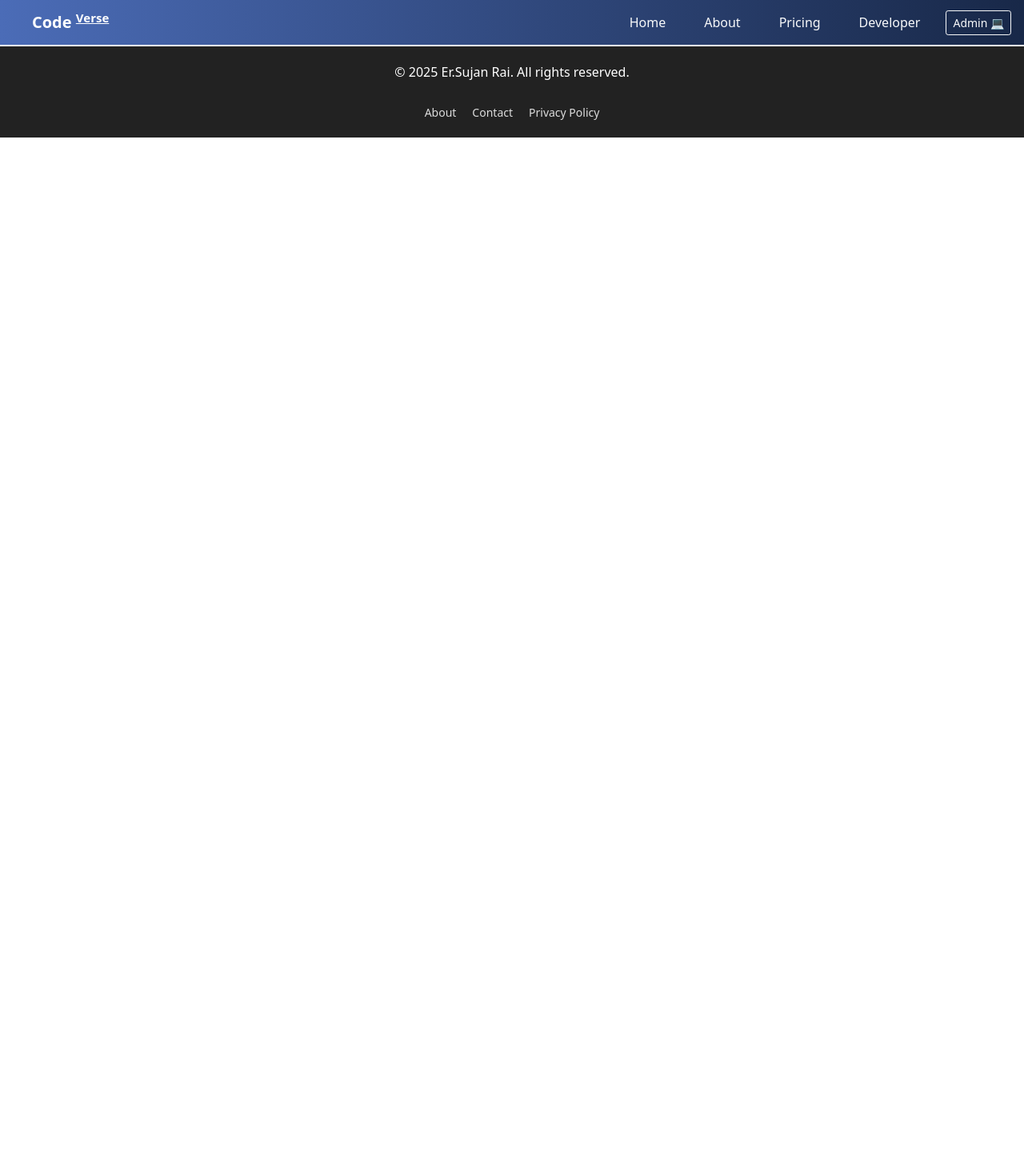
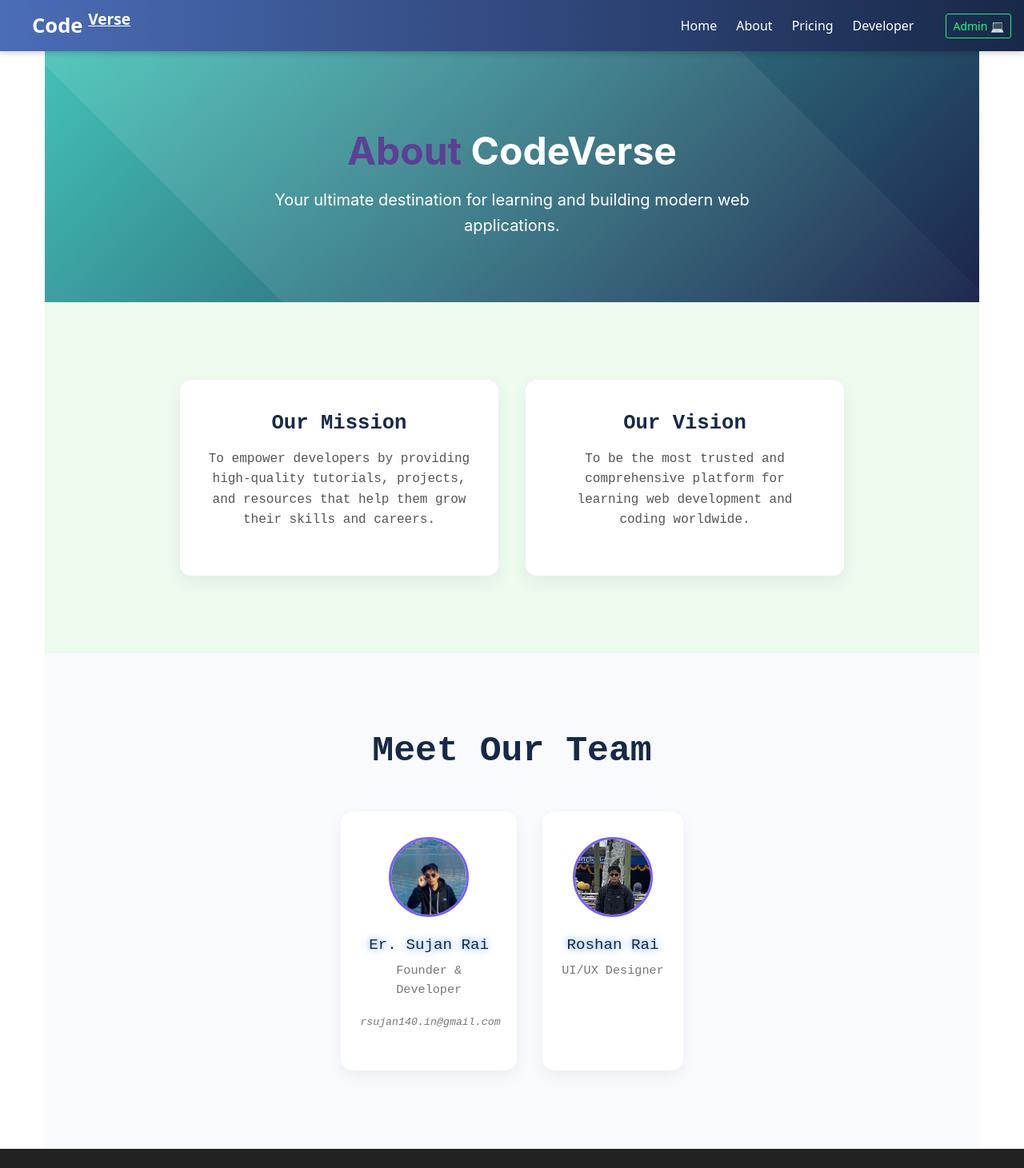
Before and after one commit to Sujan-Rai-426/Blog_CodeVerse, a React (Vite) app in the folder Frontend/: page /About in a window 1280 px wide. Shown: the top 1461 px of the page at 80% size. Before the commit the page ends 800 px from the top, so only its background shows below. Built offline with nearby package versions, Linux system fonts and the light colour scheme; no server answers; the HTML template or start-up script is replaced by a standard one.

Commit message:
Navbar.jsx and About.jsx with their CSS updated

```diff
--- a/Frontend/src/App.jsx
+++ b/Frontend/src/App.jsx
@@ -6,6 +6,7 @@ import { BrowserRouter as Router, Routes, Route} from 'react-router-dom';
 
 import Navbar from './components/Navbar.jsx'
 import Home from './pages/Home.jsx'
+import About from './pages/About.jsx'
 import Footer from './components/Footer.jsx'
 import Frontend_Tutorial_Solution from './pages/Frontend_Tutorial_Solution.jsx';
 import Backend_Tutorial_Solution from './pages/Backend_Tutorial_Solution.jsx';
@@ -25,6 +26,7 @@ function App() {
             <div className="container">
                   <Routes>
                       <Route exact path='/'  element={ <Home/> } />
+                      <Route exact path='/About'  element={ <About/> } />
 
                       <Route exact path='/Frontend_Tutorial_Solution/:topicID'  element={ <Frontend_Tutorial_Solution/> } />
                       <Route exact path='/Backend_Tutorial_Solution/:topicID'  element={ <Backend_Tutorial_Solution/> } />
--- /dev/null
+++ b/Frontend/src/assets/css/About.css
@@ -0,0 +1,168 @@
+/* =========================
+    Global Styles
+========================= */
+.about-page {
+    font-family: 'Inter', 'Segoe UI', Tahoma, Geneva, Verdana, sans-serif;
+    color: #333;
+    line-height: 1.6;
+    background-color: #f9fafe;
+}
+
+/* =========================
+    Hero Section
+========================= */
+.about-hero {
+    background: linear-gradient(135deg, #34bdb0eb, #1b244b);
+    color: #fff;
+    padding: 6rem 1rem 4rem 1rem;
+    text-align: center;
+    position: relative;
+    overflow: hidden;
+}
+
+.about-hero::before {
+    content: '';
+    position: absolute;
+    width: 200%;
+    height: 200%;
+    background: radial-gradient(circle at 30% 30%, rgba(255, 255, 255, 0.15), transparent 70%);
+    transform: rotate(45deg);
+    top: -50%;
+    left: -50%;
+}
+
+.about-hero h1 {
+    font-size: 3rem;
+    font-weight: 700;
+    margin-bottom: 1rem;
+}
+.about-hero h1 span {
+    color: #ffffff;
+}
+.about-hero p {
+    font-size: 1.25rem;
+    margin-top: 0.5rem;
+    max-width: 700px;
+    margin-left: auto;
+    margin-right: auto;
+}
+
+/* =========================
+    Mission & Vision Section
+========================= */
+.mission-vision {
+    padding: 6rem 1rem;
+    background-color: #edfaee;
+}
+.mission-vision .container {
+    display: flex;
+    flex-wrap: wrap;
+    gap: 2rem;
+    justify-content: center;
+}
+.mission-vision .card {
+    background: #fff;
+    border-radius: 15px;
+    padding: 2.5rem 2rem;
+    flex: 1 1 300px;
+    max-width: 400px;
+    text-align: center;
+    box-shadow: 0 8px 20px rgba(0,0,0,0.05);
+    transition: transform 0.4s ease, box-shadow 0.4s ease;
+}
+.mission-vision .card:hover {
+    transform: translateY(-10px);
+    box-shadow: 0 20px 40px rgba(0,0,0,0.12);
+}
+.mission-vision h2 {
+    color: #182848;
+    font-size: 1.6rem;
+    margin-bottom: 1rem;
+}
+.mission-vision p {
+    color: #555;
+    font-size: 1rem;
+}
+
+/* =========================
+    Team Section
+========================= */
+.team-section {
+    padding: 6rem 1rem;
+    text-align: center;
+}
+.team-section h2 {
+    font-size: 2.8rem;
+    margin-bottom: 3rem;
+    color: #182848;
+    font-weight: 700;
+}
+.team-cards {
+    display: flex;
+    flex-wrap: wrap;
+    gap: 2rem;
+    justify-content: center;
+}
+.team-card {
+    background: #fff;
+    border-radius: 15px;
+    padding: 2rem 1.5rem;
+    max-width: 220px;
+    text-align: center;
+    transition: transform 0.4s ease, box-shadow 0.4s ease, background 0.3s ease;
+    box-shadow: 0 8px 20px rgba(0,0,0,0.05);
+}
+.team-card:hover {
+    transform: translateY(-10px);
+    box-shadow: 0 20px 40px rgba(0,0,0,0.12);
+    background: linear-gradient(145deg, #4b6cb7, #182848);
+    color: #fff;
+}
+.team-card img {
+    width: 100px;
+    height: 100px;
+    object-fit: cover;
+    border-radius: 50%;
+    margin-bottom: 1rem;
+    border: 3px solid #7a5dfe;
+    transition: transform 0.3s ease;
+}
+.team-card:hover img {
+    transform: scale(1.1);
+    box-shadow: 0 0 10px rgba(0, 123, 255, 0.8);
+}
+.team-card h3 {
+    margin: 0.5rem 0;
+    font-size: 1.2rem;
+    color: #182848; /* base dark blue for contrast */
+    transition: color 0.3s ease;
+    text-shadow: 0 0 10px rgba(0, 123, 255, 0.8);
+}
+/* Text color changes on hover */
+.team-card:hover h3 {
+    color: #d7fbf7; /* same gold accent */
+}
+.team-card p {
+    font-size: 0.95rem;
+    color: #777;
+}
+.team-card:hover p {
+    color: #f0e68c;
+}
+
+/* =========================
+    Responsive Adjustments
+========================= */
+@media (max-width: 992px) {
+    .mission-vision .container,
+    .team-cards {
+        flex-direction: column;
+        align-items: center;
+    }
+    .about-hero h1 {
+        font-size: 2.4rem;
+    }
+    .about-hero p {
+        font-size: 1.1rem;
+    }
+}
--- a/Frontend/src/assets/css/Navbar.css
+++ b/Frontend/src/assets/css/Navbar.css
@@ -1,30 +1,96 @@
-/* Navbar */
+/* =========================
+    Navbar Styles
+========================= */
 .navbar-custom {
     background: linear-gradient(90deg, #4b6cb7, #182848);
     padding: 0.5rem 1rem;
+    box-shadow: 0 2px 8px rgba(0,0,0,0.2);
 }
 
-/* Sidebar */
+/* Navbar Brand */
+.navbar-brand {
+    font-size: 1.6rem;
+    font-weight: bold;
+    color: #fff;
+    transition: color 0.3s ease;
+}
+.navbar-brand:hover {
+    color: #14fb78;
+}
+
+/* Desktop navbar links row */
+.navbar-custom .navbar-nav {
+    flex-direction: row; /* horizontal row for desktop */
+}
+
+.navbar-custom .navbar-nav .nav-link {
+    position: relative;
+    color: #fff;
+    font-weight: 500;
+    margin-right: 1.5rem;
+    text-decoration: none;
+    transition: color 0.3s ease;
+    white-space: nowrap;
+}
+
+/* Hover color + underline animation */
+.navbar-custom .navbar-nav .nav-link:hover {
+    color: #14fb78;
+    font-size: 1.04rem;
+    transition: ease-in(0.1sec);
+}
+.navbar-custom .navbar-nav .nav-link::after {
+    content: '';
+    position: absolute;
+    left: 0;
+    bottom: -4px;
+    width: 0%;
+    height: 2px;
+    background-color: #14fb78;
+    transition: width 0.3s ease;
+}
+.navbar-custom .navbar-nav .nav-link:hover::after,
+.navbar-custom .navbar-nav .nav-link.active::after {
+    width: 100%;
+}
+
+/* Admin button */
+.navbar .btn-outline-light {
+    border-color: #14fb78;
+    color: #14fb78;
+    transition: all 0.3s ease;
+}
+.navbar .btn-outline-light:hover {
+    background-color: #14fb78;
+    color: #182848;
+}
+
+/* =========================
+    Sidebar Styles
+========================= */
 .sidebar {
     position: fixed;
     top: 0;
-    right: -300px; /* hidden by default on the right */
+    right: -40vw; /* hidden by default */
     width: 40vw;
+    max-width: 300px;
     height: 100%;
-    background: rgba(24, 40, 72, 0.7); /* glass background */
-    backdrop-filter: blur(10px); /* frosted glass effect */
+    background: rgba(24, 40, 72, 0.7); /* glass effect */
+    backdrop-filter: blur(10px);
     color: #fff;
     padding-top: 60px;
-    transition: all 0.3s ease;
+    transition: right 0.3s ease;
     z-index: 1000;
     box-shadow: -4px 0 15px rgba(0,0,0,0.2);
     border-left: 1px solid rgba(255,255,255,0.1);
 }
 
+/* Open state */
 .sidebar.open {
     right: 0;
 }
 
+/* Close button */
 .sidebar .close-btn {
     position: absolute;
     top: 15px;
@@ -36,12 +102,12 @@
     cursor: pointer;
 }
 
+/* Sidebar nav links */
 .sidebar-nav {
     list-style: none;
     padding: 0;
     margin: 0;
 }
-
 
 .sidebar-nav li {
     margin: 2rem 0;
@@ -49,17 +115,35 @@
 }
 
 .sidebar-nav li a {
+    position: relative;
     color: #fff;
     text-decoration: none;
     font-size: 1.2rem;
     transition: color 0.3s ease;
 }
 
+/* Hover effect for sidebar links */
 .sidebar-nav li a:hover {
     color: #ffd700;
 }
+.sidebar-nav li a::after {
+    content: '';
+    position: absolute;
+    left: 0;
+    bottom: -4px;
+    width: 0%;
+    height: 2px;
+    background-color: #ffd700;
+    transition: width 0.3s ease;
+}
+.sidebar-nav li a:hover::after,
+.sidebar-nav li a.active::after {
+    width: 100%;
+}
 
-/* Overlay */
+/* =========================
+    Overlay Styles
+========================= */
 .overlay {
     position: fixed;
     top: 0;
@@ -70,9 +154,20 @@
     z-index: 900;
 }
 
-/* Hide sidebar in large screens */
+/* =========================
+    Responsive Adjustments
+========================= */
 @media (min-width: 992px) {
     .sidebar {
         display: none;
     }
+    .navbar .d-none.d-lg-flex {
+        display: flex !important;
+    }
 }
+
+@media (max-width: 991px) {
+    .navbar-nav {
+        display: none; /* hide desktop links on mobile */
+    }
+}
--- a/Frontend/src/components/Navbar.jsx
+++ b/Frontend/src/components/Navbar.jsx
@@ -9,33 +9,35 @@ function Navbar() {
 
     return (
         <>
-            {/* Top Navbar */}
+            {/* Top Desktop Navbar */}
             <nav className="navbar navbar-dark navbar-custom sticky-top d-flex justify-content-between px-3">
                 <Link className="navbar-brand fw-bold px-4" to="/">
                     Code <sup><u>Verse</u></sup>
                 </Link>
 
+                {/* Hamburger button for mobile */}
                 <button className="btn btn-outline-light d-lg-none" onClick={toggleSidebar}>
                     ☰
                 </button>
 
-                <div className="d-none d-lg-flex align-items-center">
-                    <Link to="/" className="nav-link text-light me-3">Home</Link>
-                    <Link to="/" className="nav-link text-light me-3">About</Link>
-                    <Link to="/" className="nav-link text-light me-3">Pricing</Link>
-                    <Link to="https://www.sujan140.com.np" target="_blank" rel="noopener noreferrer" className="nav-link text-light me-3">Developer</Link>
-                    <Link to="http://127.0.0.1:8000/admin/" className="btn btn-outline-light btn-sm">Admin 💻</Link>
+                {/* Desktop links */}
+                <div className="d-none d-lg-flex align-items-center navbar-nav">
+                    <Link to="/" className="nav-link">Home</Link>
+                    <Link to="/About" className="nav-link">About</Link>
+                    <Link to="/" className="nav-link">Pricing</Link>
+                    <a href="https://www.sujan140.com.np" target="_blank" rel="noopener noreferrer" className="nav-link">Developer</a>
+                    <Link to="http://127.0.0.1:8000/admin/" className="btn btn-outline-light btn-sm ms-3">Admin 💻</Link>
                 </div>
             </nav>
 
-            {/* Sidebar for small screens */}
+            {/* Sidebar for mobile */}
             <div className={`sidebar ${sidebarOpen ? 'open' : ''}`}>
                 <button className="close-btn" onClick={toggleSidebar}>×</button>
                 <ul className="sidebar-nav">
                     <li><Link to="/" onClick={toggleSidebar}>Home</Link></li>
                     <li><Link to="/" onClick={toggleSidebar}>About</Link></li>
                     <li><Link to="/" onClick={toggleSidebar}>Pricing</Link></li>
-                        <li><Link to="https://www.sujan140.com.np" target="_blank" rel="noopener noreferrer" onClick={toggleSidebar}>Developer</Link></li>
+                    <li><a href="https://www.sujan140.com.np" target="_blank" rel="noopener noreferrer" onClick={toggleSidebar}>Developer</a></li>
                     <li><Link to="http://127.0.0.1:8000/admin/" onClick={toggleSidebar}>Admin 💻</Link></li>
                 </ul>
             </div>
--- /dev/null
+++ b/Frontend/src/pages/About.jsx
@@ -0,0 +1,61 @@
+import React from 'react';
+import '../assets/css/About.css';
+
+import sujanImg from "../assets/img/About_img/sujan_rai.jpeg";
+import roshanImg from "../assets/img/About_img/roshan_rai.JPG";
+
+
+function About() {
+    return (
+        <div className="about-page">
+            {/* Hero Section */}
+            <section className="about-hero">
+                <div className="hero-content">
+                    <h1>About <span>CodeVerse</span></h1>
+                    <p>Your ultimate destination for learning and building modern web applications.</p>
+                </div>
+            </section>
+
+            {/* Mission & Vision */}
+            <section className="mission-vision">
+                <div className="container">
+                    <div className="card">
+                        <h2>Our Mission</h2>
+                        <p>To empower developers by providing high-quality tutorials, projects, and resources that help them grow their skills and careers.</p>
+                    </div>
+                    <div className="card">
+                        <h2>Our Vision</h2>
+                        <p>To be the most trusted and comprehensive platform for learning web development and coding worldwide.</p>
+                    </div>
+                </div>
+            </section>
+
+            {/* Team Section */}
+            <section className="team-section">
+                <div className="container">
+                    <h2>Meet Our Team</h2>
+                    <div className="team-cards">
+                        <div className="team-card">
+                            <img src={sujanImg} alt="Er. Sujan Rai" />
+                            <h3>Er. Sujan Rai</h3>
+                            <p className='p-0'>Founder & Developer</p>
+                            <p><small><i>rsujan140.in@gmail.com</i></small></p>
+                        </div>
+                        <div className="team-card">
+                            <img src={roshanImg} alt="Roshan Rai" />
+                            <h3>Roshan Rai</h3>
+                            <p>UI/UX Designer</p>
+                        </div>
+                        {/* <div className="team-card">
+                            <img src="https://via.placeholder.com/150" alt="Team Member" />
+                            <h3>John Smith</h3>
+                            <p>Frontend Developer</p>
+                        </div> */}
+                    </div>
+                </div>
+            </section>
+        </div>
+    );
+}
+
+export default About;
```
Also changed, not shown: Frontend/src/assets/img/About_img/roshan_rai.JPG (added), Frontend/src/assets/img/About_img/sujan_rai.jpeg (added). Lines whose indentation alone changed are shown as unchanged.
